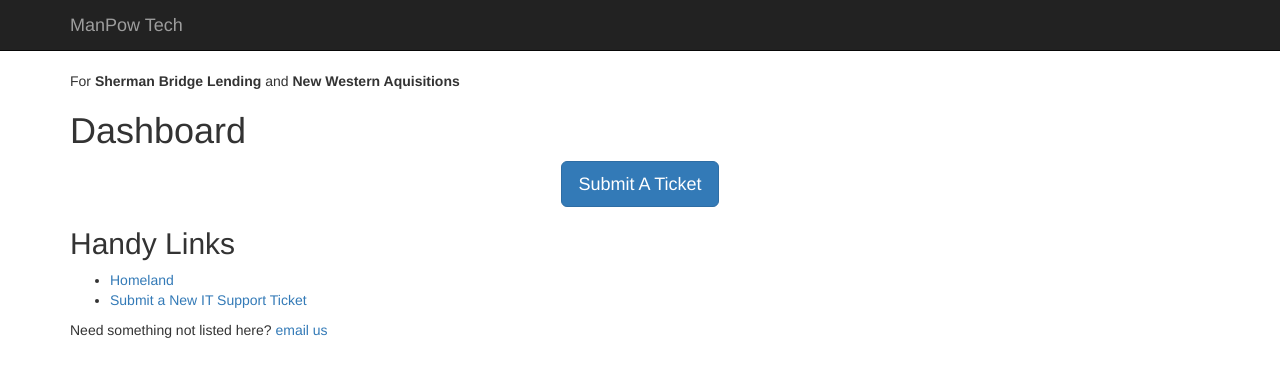
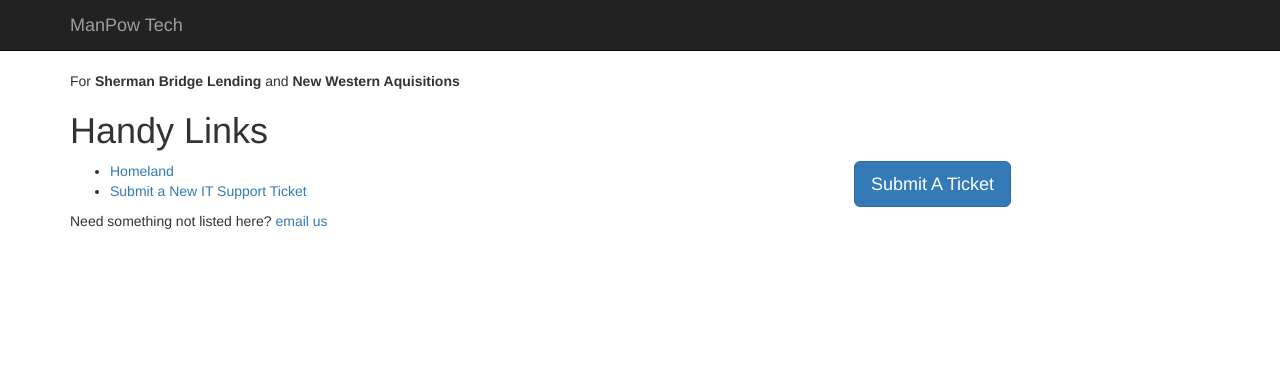
Before and after one commit to manpow/manpow.github.io, a plain HTML site: page index.html in a window 1280 px wide. Drawn offline with Linux system fonts and the light colour scheme.

Commit message:
Use Bootstrap classes for layout

```diff
--- a/index.html
+++ b/index.html
@@ -17,23 +17,20 @@
 
 	<div class="container">
 		<p>For <strong>Sherman Bridge Lending</strong> and <strong>New Western Aquisitions</strong></p>
-		<h1 id="dashboard">Dashboard</h1>
-		<div>
-			<center>
-				<div style="display: inline;">
-					<a class="btn btn-primary btn-lg" href="https://manpow.freshdesk.com">Submit A Ticket</a>
-				</div>
-			</center>
-		</div>
-
-		<h2 id="handy-links">Handy Links</h2>
+		<h1>Handy Links</h1>
+		<div class="row">
+			<div class="col-md-6">
 				<ul>
 					<li><a href="http://homeland.nwaoftexas.com">Homeland</a></li>
 					<li><a href="https://manpow.freshdesk.com">Submit a New IT Support Ticket</a></li>
 				</ul>
 				<p>Need something not listed here?  <a href="mailto:support@manpow.freshdesk.com">email us</a></p>
-
 			</div>
+			<div class="col-md-6 text-center">
+				<a class="btn btn-primary btn-lg" href="https://manpow.freshdesk.com">Submit A Ticket</a>
+			</div>
+		</div><!-- /.row -->
+	</div><!-- /.container -->
 
 </body>
 </html>
```
Lines whose indentation alone changed are shown as unchanged.
